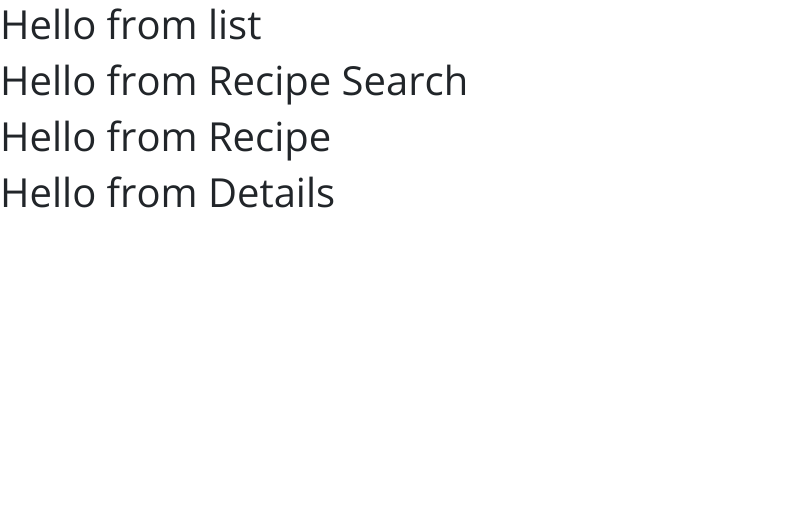
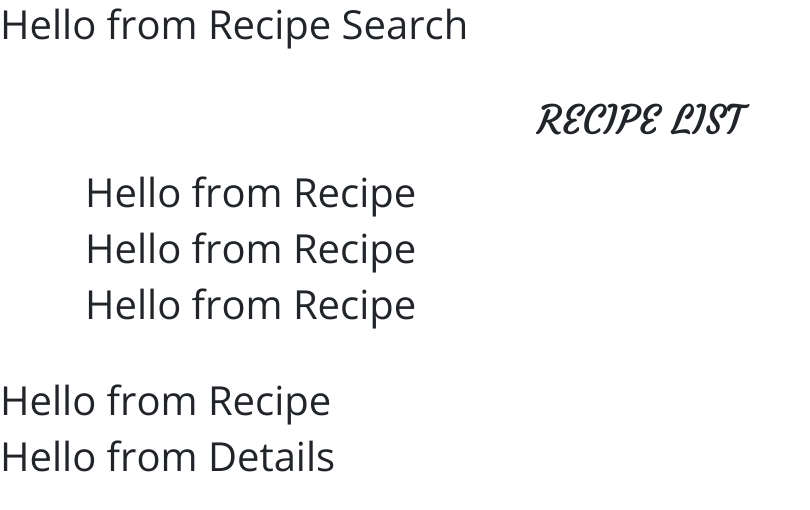
Before and after one commit to umairx97/food-react-app, a React (Create React App) app: page / in a window 1280 px wide. Shown: the top 510 px of the page, without its empty margins (0-810 px from the left). Built offline with nearby package versions, Linux system fonts and the light colour scheme.

Commit message:
Added RecipeList Component #8

```diff
--- a/src/App.js
+++ b/src/App.js
@@ -4,14 +4,39 @@
 // Components
 import { recipes } from "./tempList";
 import RecipeList from "./components/RecipeList";
-import Recipe from "./components/Recipe";
+// import Recipe from "./components/Recipe";
 import RecipeDetails from "./components/RecipeDetails";
 
 export default class App extends Component {
+  state = {
+    recipes: recipes,
+    url:
+      "https://www.food2fork.com/api/search?key=0b7aec6da8c42b47bfee9f7ed32b2f91"
+  };
+
+//   async getRecipes() {
+//     try {
+//       const data = await fetch(this.state.url);
+//       const jsonData = await data.json();
+
+//       this.setState({
+//           recipes: jsonData.recipes
+//       })
+//     } catch (error) {
+//       console.log(error);
+//     }
+//   }
+
+
+//   componentDidMount() {
+//     this.getRecipes();
+//   }
+
   render() {
+    // console.log(this.state.recipes);
     return (
       <React.Fragment>
-        <RecipeList />
+        <RecipeList  recipes = {this.state.recipes}/>
         <RecipeDetails />
       </React.Fragment>
     );
--- a/src/components/RecipeDetails.js
+++ b/src/components/RecipeDetails.js
@@ -1,5 +1,5 @@
 import React, { Component } from "react";
-import {recipe} from '../tempDetails';
+// import {recipe} from '../tempDetails';
 
 export default class RecipeDetails extends Component {
   render() {
--- a/src/components/RecipeList.js
+++ b/src/components/RecipeList.js
@@ -1,15 +1,29 @@
 import React, { Component } from "react";
-import Recipe from './Recipe';
-import RecipeSearch from './RecipeSearch';
-
+import Recipe from "./Recipe";
+import RecipeSearch from "./RecipeSearch";
 
 export default class RecipeList extends Component {
   render() {
+    const { recipes } = this.props;
+
     return (
       <React.Fragment>
-        <h1>Hello from list</h1>
-        <RecipeSearch></RecipeSearch>
-        <Recipe></Recipe>
+        <RecipeSearch />
+        <div className="container my-5">
+          {/* Title */}
+          <div className="row">
+            <div className="col-10 mx-auto col-md-6 text-center text-uppercase mb-3">
+              <h1 className="text-slanted">recipe list</h1>
+            </div>
+          </div>
+          {/* End of Title */}
+
+          <div className="row" />
+          {recipes.map(recipe => {
+            return <Recipe key={recipe.recipe_id} recipe={recipe}  />;
+          })}
+        </div>
+        <Recipe />
       </React.Fragment>
     );
   }
```
